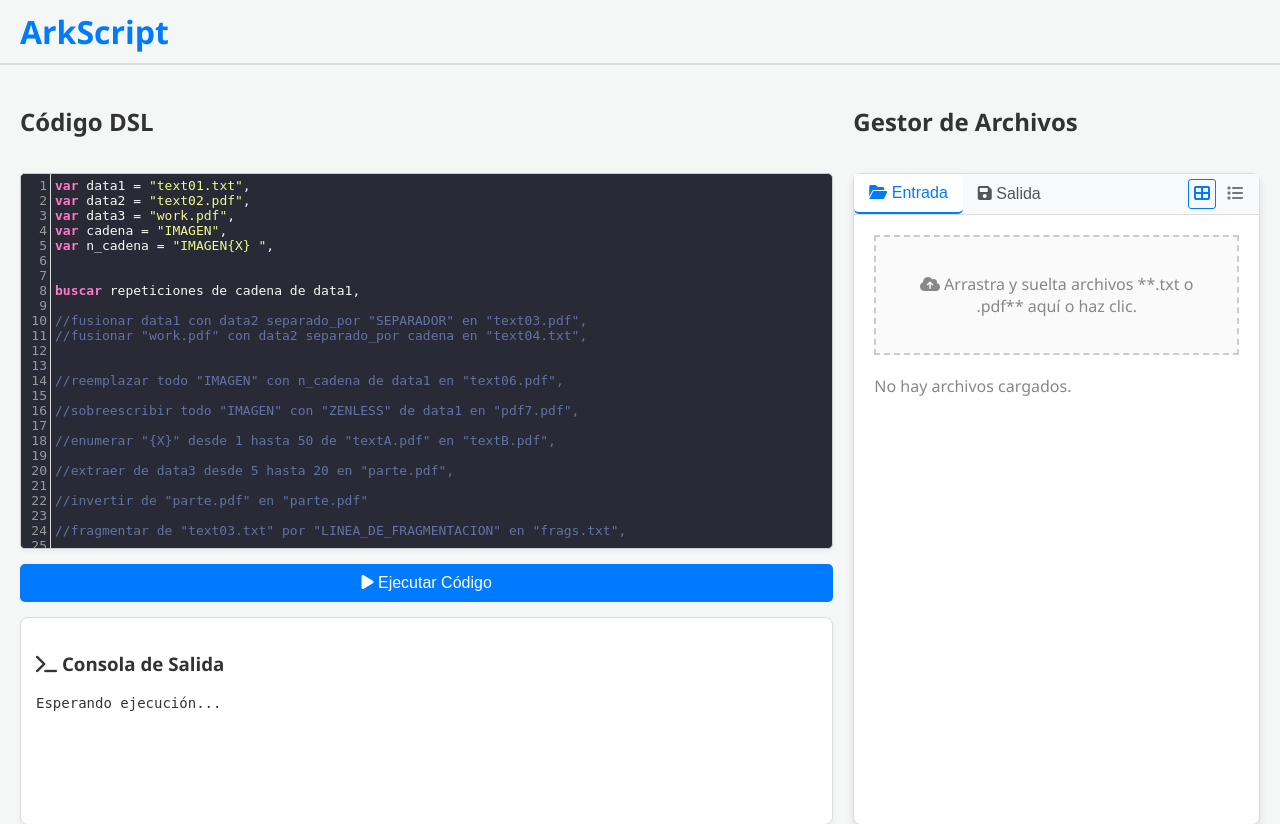
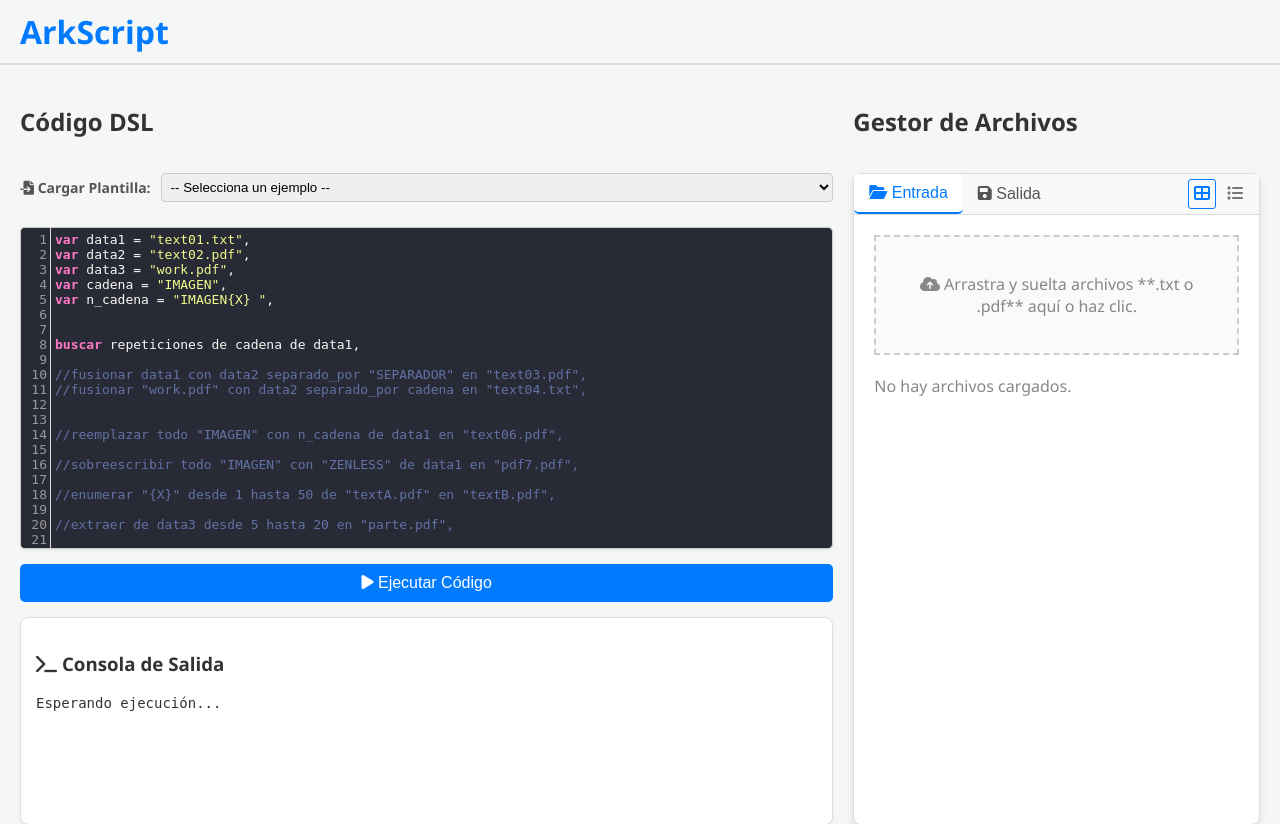
Before and after one commit to themackenzie/ArkScript-Base, a Flask app: page / in a window 1280 px wide. Shown: the top 824 px of the page. Run offline with Flask 3, Linux system fonts and the light colour scheme; data that the repository does not hold is empty.

Commit message:
Update index.html
Supports now:

- Templates inside the page
- Bug Fixed to open the file instead to add

```diff
--- a/templates/index.html
+++ b/templates/index.html
@@ -16,6 +16,16 @@
 
         <div class="left-panel">
             <h2>Código DSL</h2>
+
+            <div class="template-container" style="margin-bottom: 10px; display: flex; align-items: center; gap: 10px;">
+                <label for="template-select" style="font-size: 14px; font-weight: bold; color: #555;">
+                    <i class="fas fa-file-import"></i> Cargar Plantilla:
+                </label>
+                <select id="template-select" onchange="applyTemplate(this.value)" style="padding: 5px; border-radius: 4px; border: 1px solid #ccc; flex-grow: 1;">
+                    <option value="">-- Selecciona un ejemplo --</option>
+                </select>
+            </div>
+
             <textarea id="code-editor" class="cm-s-dracula" rows="20" cols="100">var data1 = "text01.txt",
 var data2 = "text02.pdf",
 var data3 = "work.pdf",
```
